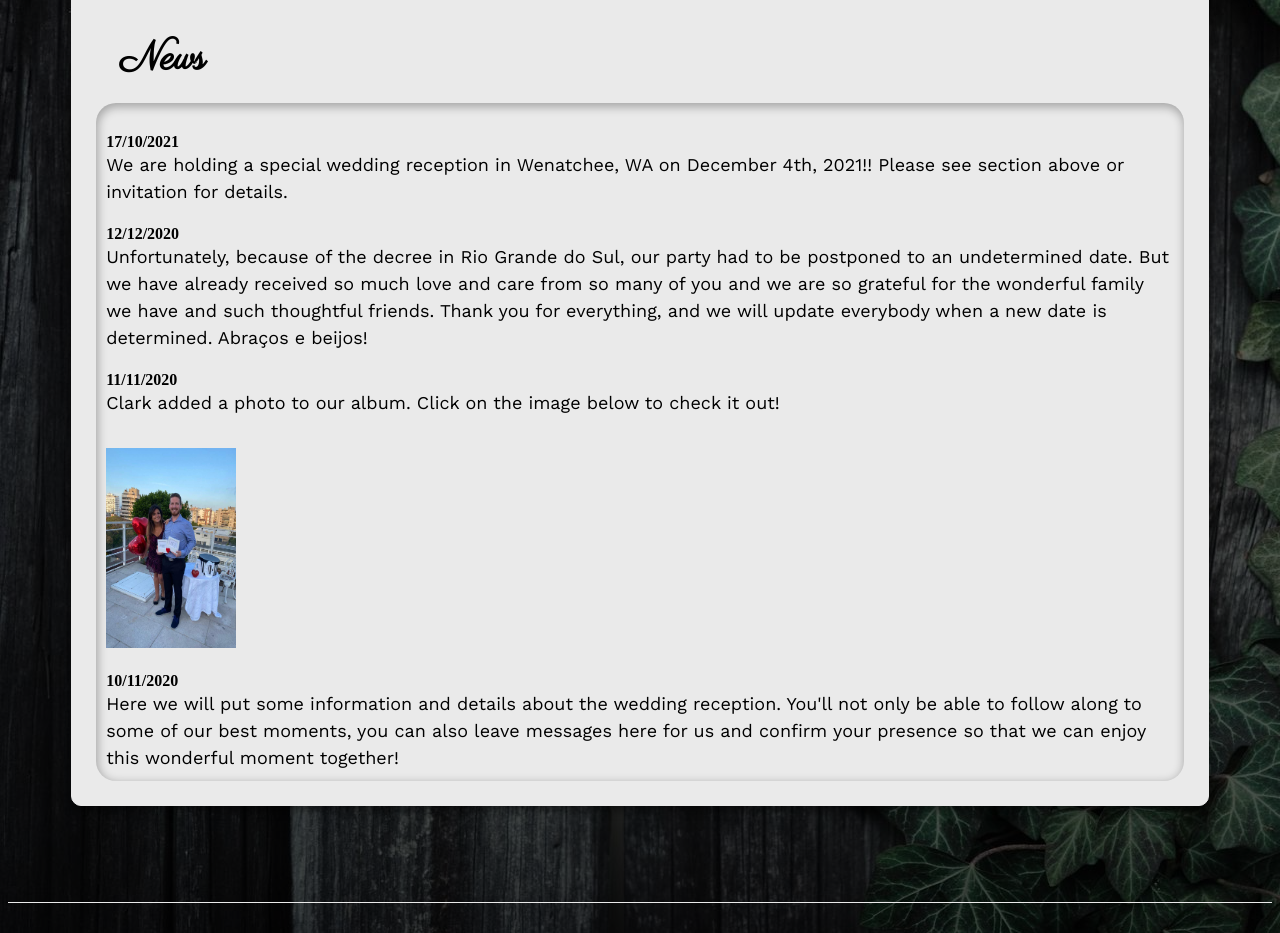
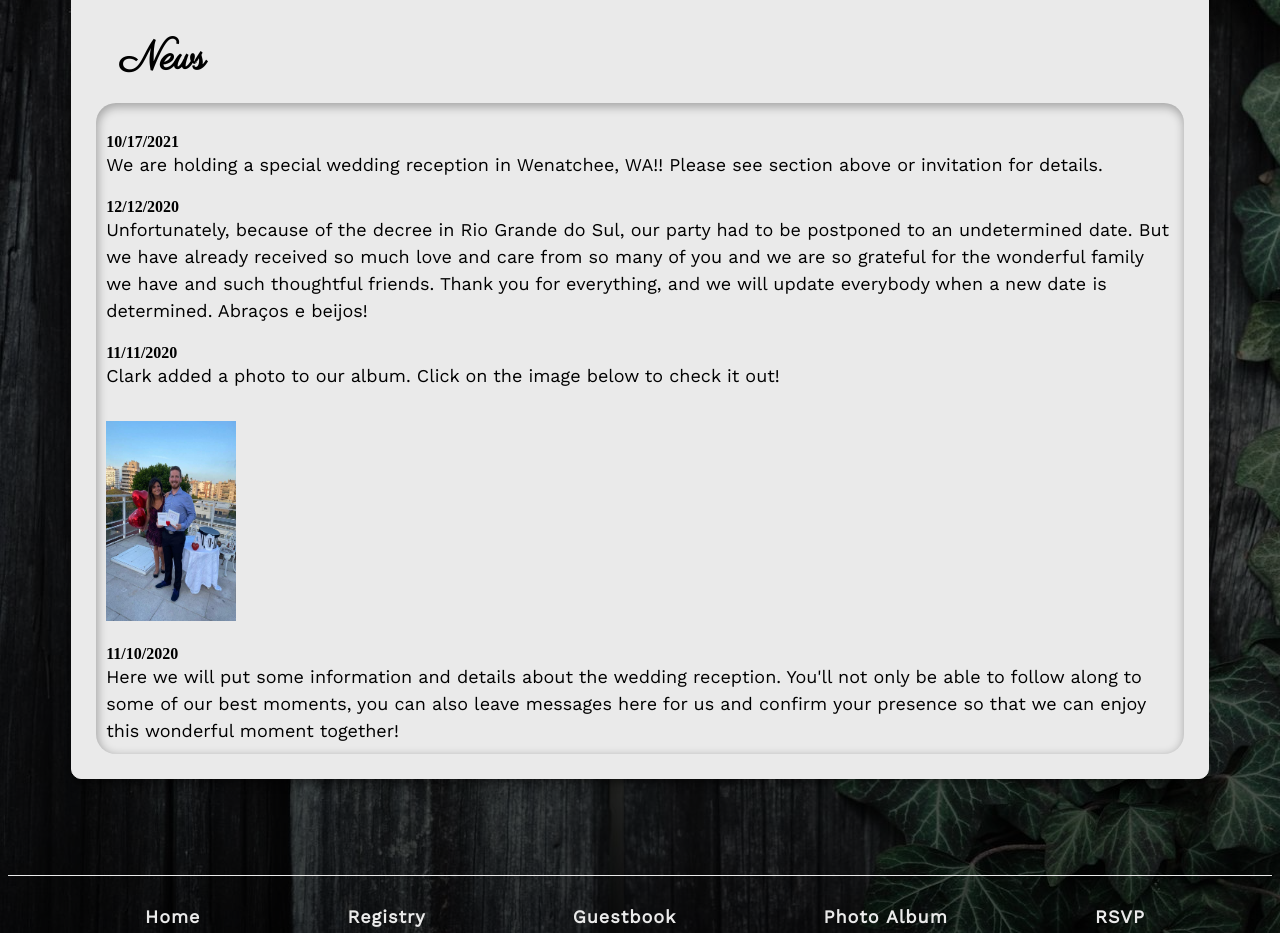
Before and after one commit to clewis890/wedding-site, a Next.js app: page / in a window 1280 px wide. Shown: the part 1180-2113 px from the top of the page. Built offline with nearby package versions, Linux system fonts and the light colour scheme.

Commit message:
changed dates in News section

```diff
--- a/pages/index.js
+++ b/pages/index.js
@@ -45,9 +45,9 @@ import Image from 'next/image'
             <div className={styles.card}>
               <h3 className={styles.newswelcome}>News</h3>
                 <div className={styles.newsbox}>
-                <b className={styles.blogdate}>17/10/2021</b>
+                <b className={styles.blogdate}>10/17/2021</b>
                     <p className={styles.casal}>
-                      We are holding a special wedding reception in Wenatchee, WA on December 4th, 2021!! Please see section above or invitation for details.
+                      We are holding a special wedding reception in Wenatchee, WA!! Please see section above or invitation for details.
                     </p>
                 <b className={styles.blogdate}>12/12/2020</b>
                     <p className={styles.casal}>Unfortunately, because of the decree in Rio Grande do Sul, our party had to be postponed to an undetermined date. But we have already received so much love and care from so many of you and we are so grateful for the wonderful family we have and such thoughtful friends. Thank you for everything, and we will update everybody when a new date is determined. Abraços e beijos!
@@ -64,7 +64,7 @@ import Image from 'next/image'
                       className={styles.newspicture}
                       src="/images/antoniaclark8.jpeg" alt="Antonia and Clark" width="130" height="200" /></a></Link>
                       </div>
-                  <b className={styles.blogdate}>10/11/2020</b>
+                  <b className={styles.blogdate}>11/10/2020</b>
                     <p className={styles.casal}>
                       Here we will put some information and details about the wedding reception. You'll not only be able to follow along to some of our best moments, you can also leave messages here for us and confirm your presence so that we can enjoy this wonderful moment together!
                       {/* Aqui colocaremos algumas informações e detalhes sobre o casamento. Além de poderem acompanhar alguns momentos nossos, podem deixar suas mensagens aqui e confirmarem a sua presença para que possamos curtir esse momento maravilhoso juntos! */}
```
